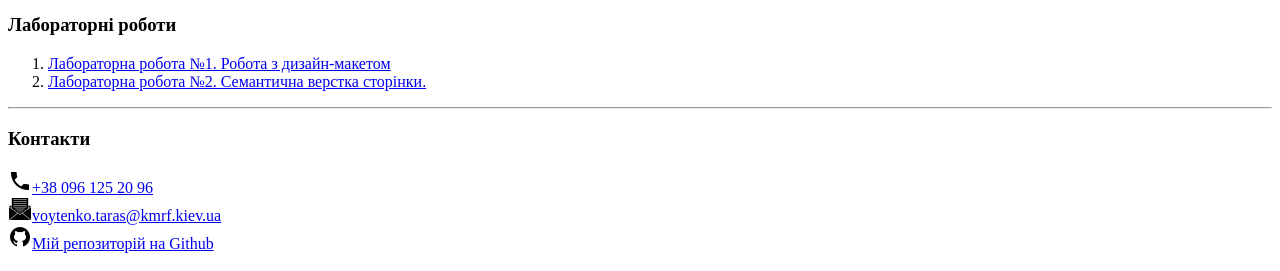
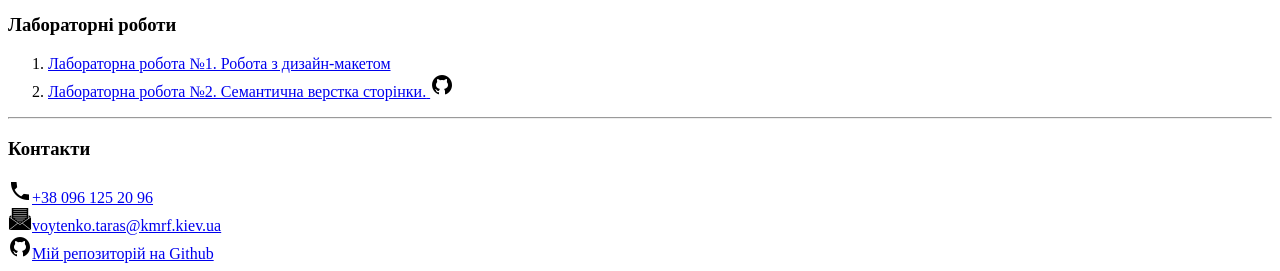
Before and after one commit to Prizmatick/web-lessons, a plain HTML site: page index.html in a window 1280 px wide. Shown: the part 554-825 px from the top of the page. Drawn offline with Linux system fonts and the light colour scheme.

Commit message:
second lab work

```diff
--- a/index.html
+++ b/index.html
@@ -37,7 +37,7 @@
     <p>
     <ol>
         <li><a href="https://www.figma.com/file/rxXRGpQ3JYqzzUZcNaSwvV/web?node-id=0%3A1">Лабораторна робота №1. Робота з дизайн-макетом</a></li>
-        <li><a href="02/index.html">Лабораторна робота №2. Семантична верстка сторінки.</a></li>
+        <li><a href="02/index.html">Лабораторна робота №2. Семантична верстка сторінки.</a><a href="https://github.com/Prizmatick/web-lessons/commit/8fc3d5299dc9e8c5b6a89c9d7a5301b0af7d1539"> <img src="img/icons8-github-24.png" alt="іконка"></a></li>
     </ol>
     </p>
     <hr>
```
